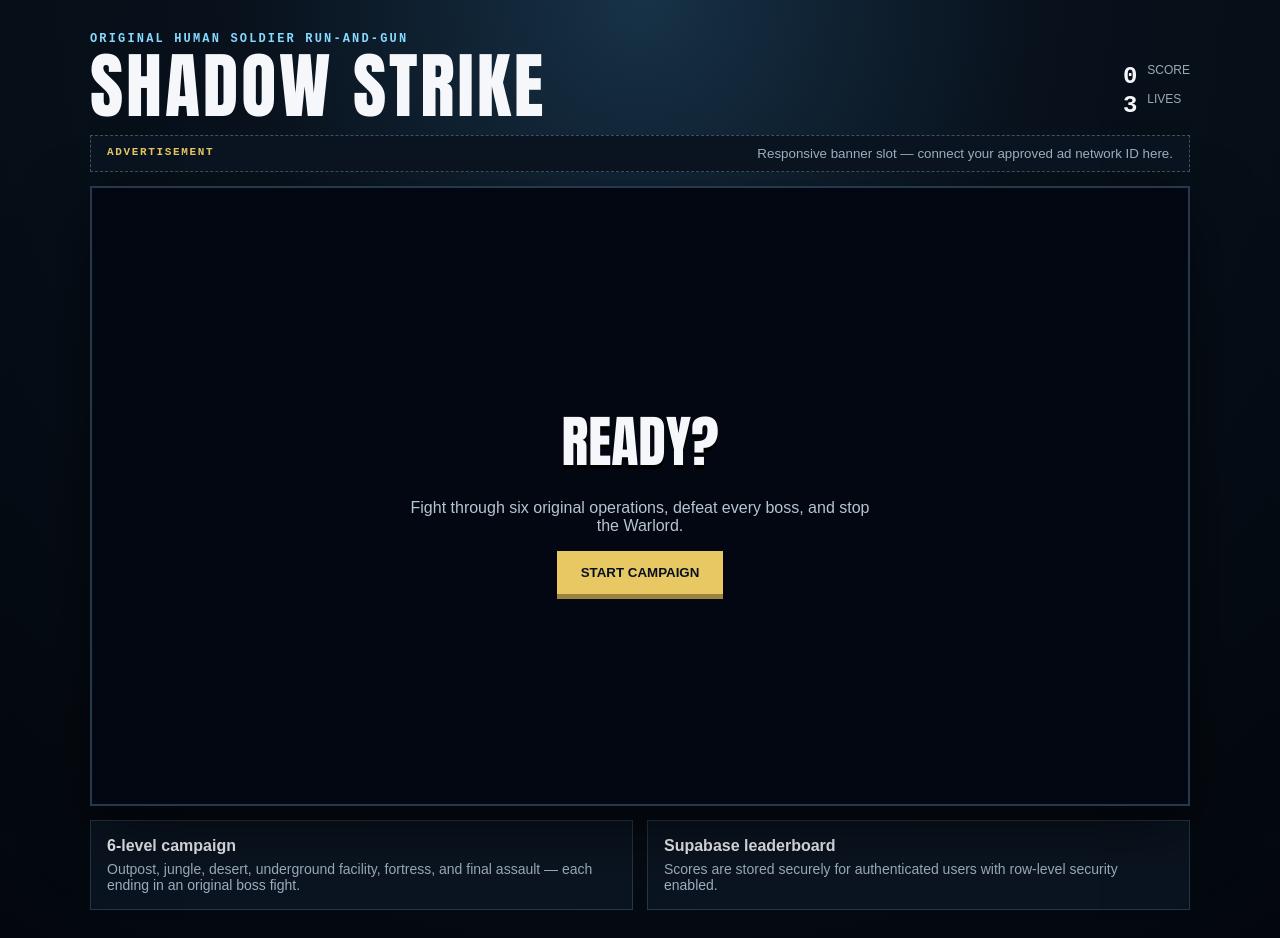
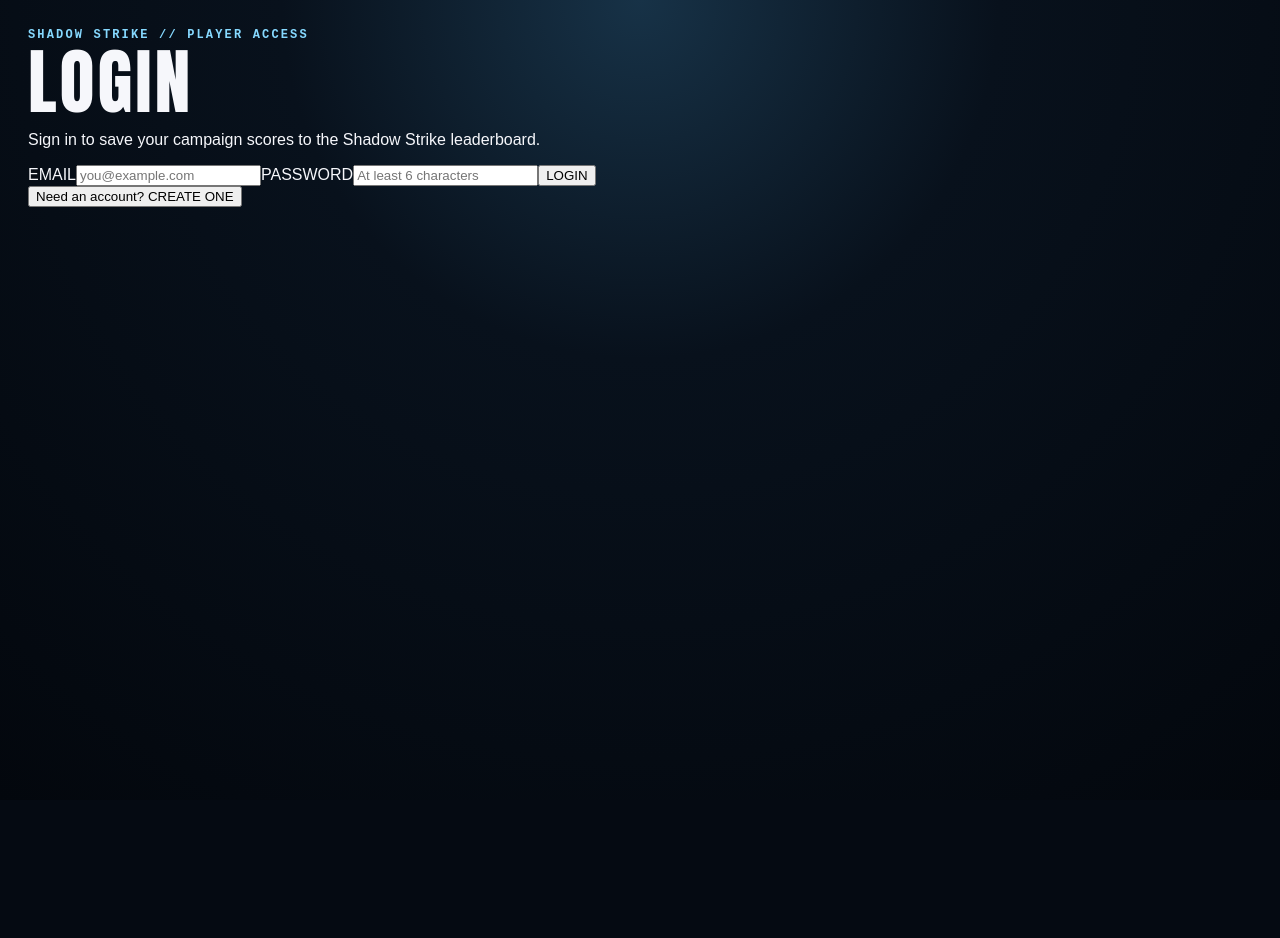
Before and after one commit to emmanuelodogiyon-dev/Contra, a Next.js app: page / in a window 1280 px wide. After the commit the page ends 800 px from the top, so only its background shows below. Built offline with nearby package versions, Linux system fonts and the light colour scheme; no server answers.

Commit message:
Add login gate to Shadow Strike

```diff
--- a/app/page.js
+++ b/app/page.js
@@ -1,5 +1,5 @@
-import GameShell from '../components/GameShell'
+import AuthGate from '../components/AuthGate'
 
 export default function Home() {
-  return <main><GameShell /></main>
+  return <main><AuthGate /></main>
 }
```
